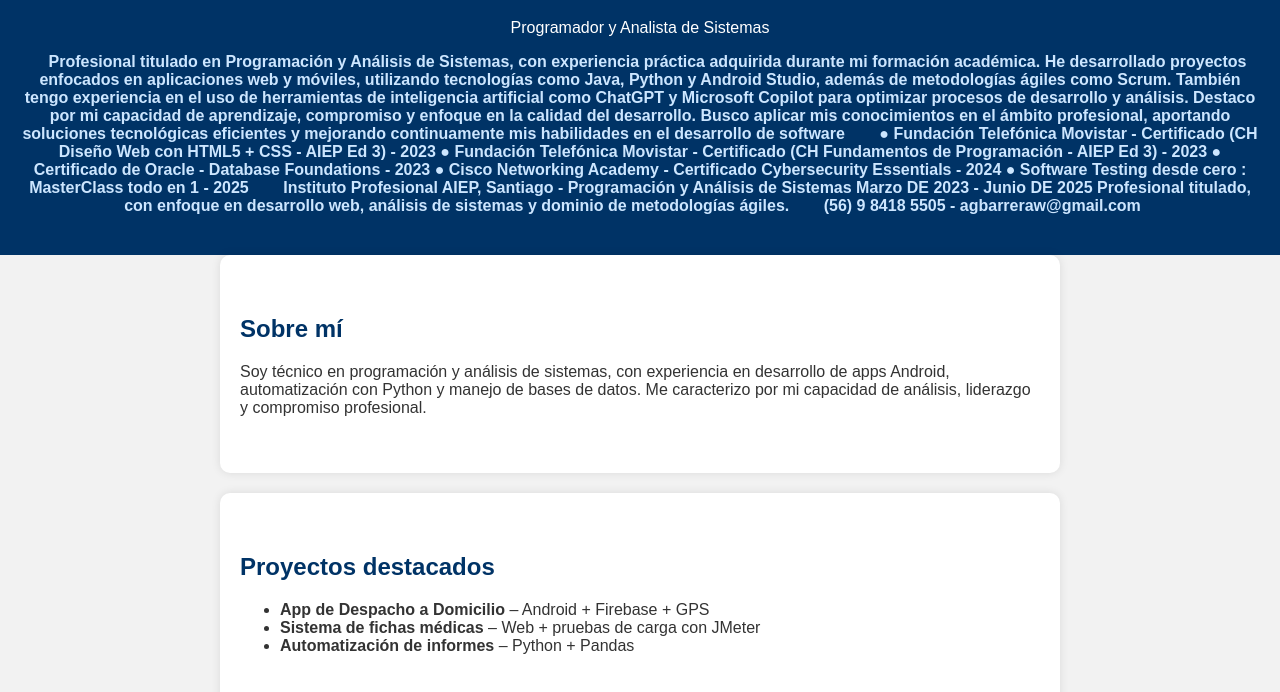
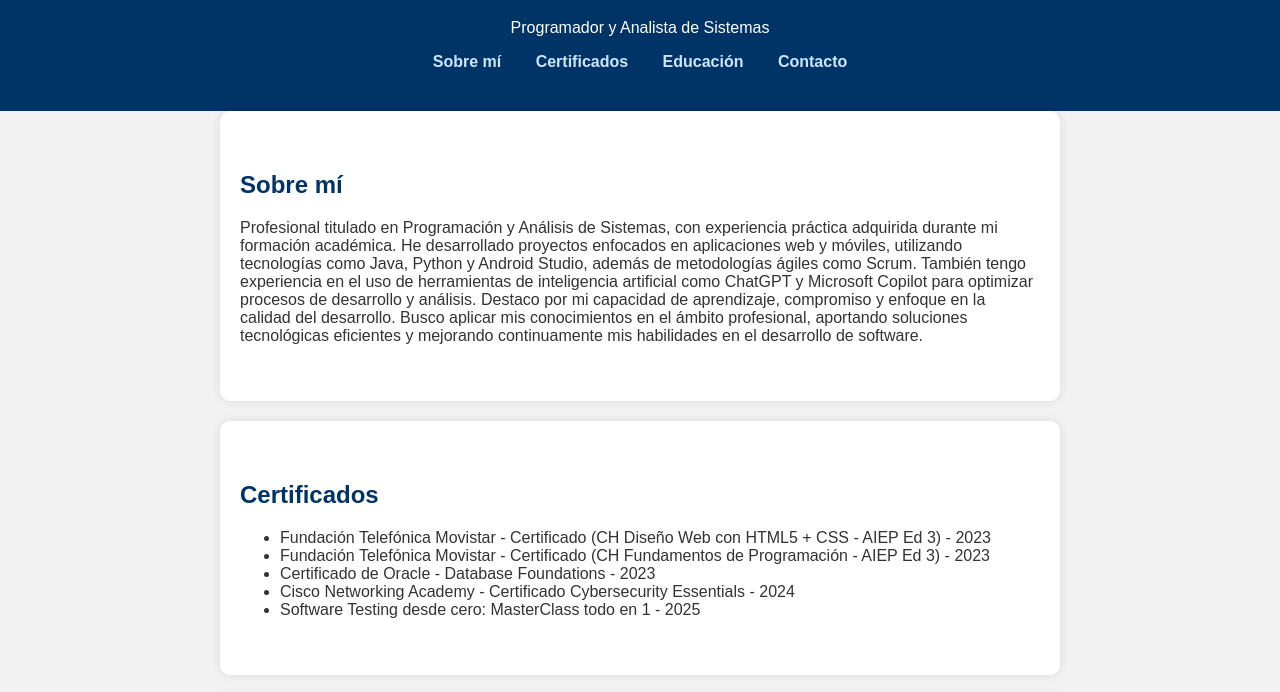
Before and after one commit to AlexBW9/alexbarrera.github.io, a plain HTML site: page index.html in a window 1280 px wide. Shown: the part 101-793 px from the top of the page. Drawn offline with Linux system fonts and the light colour scheme.

Commit message:
Add files via upload

```diff
--- a/index.html
+++ b/index.html
@@ -11,38 +11,38 @@
     <h1>Alex Barrera Williams</h1>
     <p>Programador y Analista de Sistemas</p>
     <nav>
-      <a href="#sobre-mi">Profesional titulado en Programación y Análisis de Sistemas, con experiencia
-        práctica adquirida durante mi formación académica. He desarrollado
-        proyectos enfocados en aplicaciones web y móviles, utilizando tecnologías
-        como Java, Python y Android Studio, además de metodologías ágiles como
-        Scrum. También tengo experiencia en el uso de herramientas de inteligencia
-        artificial como ChatGPT y Microsoft Copilot para optimizar procesos de
-        desarrollo y análisis. Destaco por mi capacidad de aprendizaje, compromiso y
-        enfoque en la calidad del desarrollo. Busco aplicar mis conocimientos en el
-        ámbito profesional, aportando soluciones tecnológicas eficientes y mejorando
-        continuamente mis habilidades en el desarrollo de software</a>
-      <a href="#Certificados">● Fundación Telefónica Movistar - Certificado (CH Diseño Web con
-        HTML5 + CSS - AIEP Ed 3) - 2023
-        ● Fundación Telefónica Movistar - Certificado (CH Fundamentos de
-        Programación - AIEP Ed 3) - 2023
-        ● Certificado de Oracle - Database Foundations - 2023
-        ● Cisco Networking Academy - Certificado Cybersecurity Essentials -
-        2024
-        ● Software Testing desde cero : MasterClass todo en 1 - 2025</a>
-      <a href="#Educación">Instituto Profesional AIEP, Santiago - Programación y Análisis de
-        Sistemas
-        Marzo DE 2023 - Junio DE 2025
-        Profesional titulado, con enfoque en desarrollo web, análisis de sistemas y
-        dominio de metodologías ágiles.
-        </a>
-      <a href="#contacto">(56) 9 8418 5505 - agbarreraw@gmail.com
-        </a>
+      <a href="#sobre-mi">Sobre mí</a>
+      <a href="#certificados">Certificados</a>
+      <a href="#educacion">Educación</a>
+      <a href="#contacto">Contacto</a>
     </nav>
   </header>
 
-  <section id="Sobre mi">
+  <section id="sobre-mi">
     <h2>Sobre mí</h2>
-    <p>Soy técnico en programación y análisis de sistemas, con experiencia en desarrollo de apps Android, automatización con Python y manejo de bases de datos. Me caracterizo por mi capacidad de análisis, liderazgo y compromiso profesional.</p>
+    <p>
+      Profesional titulado en Programación y Análisis de Sistemas, con experiencia práctica adquirida durante mi formación académica. He desarrollado proyectos enfocados en aplicaciones web y móviles, utilizando tecnologías como Java, Python y Android Studio, además de metodologías ágiles como Scrum. También tengo experiencia en el uso de herramientas de inteligencia artificial como ChatGPT y Microsoft Copilot para optimizar procesos de desarrollo y análisis. Destaco por mi capacidad de aprendizaje, compromiso y enfoque en la calidad del desarrollo. Busco aplicar mis conocimientos en el ámbito profesional, aportando soluciones tecnológicas eficientes y mejorando continuamente mis habilidades en el desarrollo de software.
+    </p>
+  </section>
+
+  <section id="certificados">
+    <h2>Certificados</h2>
+    <ul>
+      <li>Fundación Telefónica Movistar - Certificado (CH Diseño Web con HTML5 + CSS - AIEP Ed 3) - 2023</li>
+      <li>Fundación Telefónica Movistar - Certificado (CH Fundamentos de Programación - AIEP Ed 3) - 2023</li>
+      <li>Certificado de Oracle - Database Foundations - 2023</li>
+      <li>Cisco Networking Academy - Certificado Cybersecurity Essentials - 2024</li>
+      <li>Software Testing desde cero: MasterClass todo en 1 - 2025</li>
+    </ul>
+  </section>
+
+  <section id="educacion">
+    <h2>Educación</h2>
+    <p>
+      Instituto Profesional AIEP, Santiago - Programación y Análisis de Sistemas<br>
+      Marzo DE 2023 - Junio DE 2025<br>
+      Profesional titulado, con enfoque en desarrollo web, análisis de sistemas y dominio de metodologías ágiles.
+    </p>
   </section>
 
   <section id="proyectos">
@@ -61,6 +61,9 @@
 
   <section id="contacto">
     <h2>Contacto</h2>
+    <p><strong>Teléfono:</strong> (56) 9 8418 5505</p>
+    <p><strong>Correo:</strong> <a href="mailto:agbarreraw@gmail.com">agbarreraw@gmail.com</a></p>
+
     <form action="https://formspree.io/f/tu_codigo" method="POST">
       <input type="text" name="nombre" placeholder="Tu nombre" required />
       <input type="email" name="email" placeholder="Tu correo" required />
```
